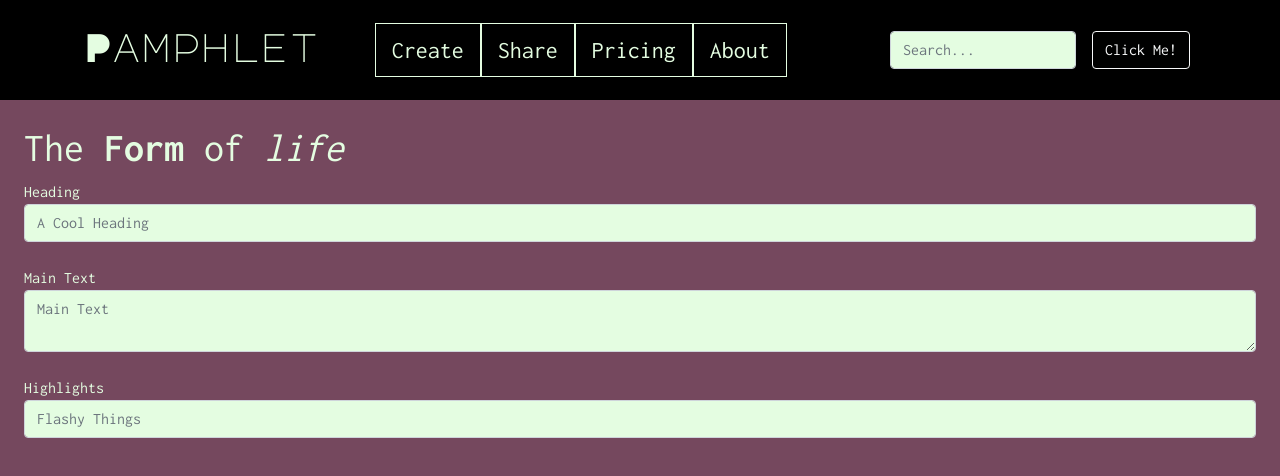
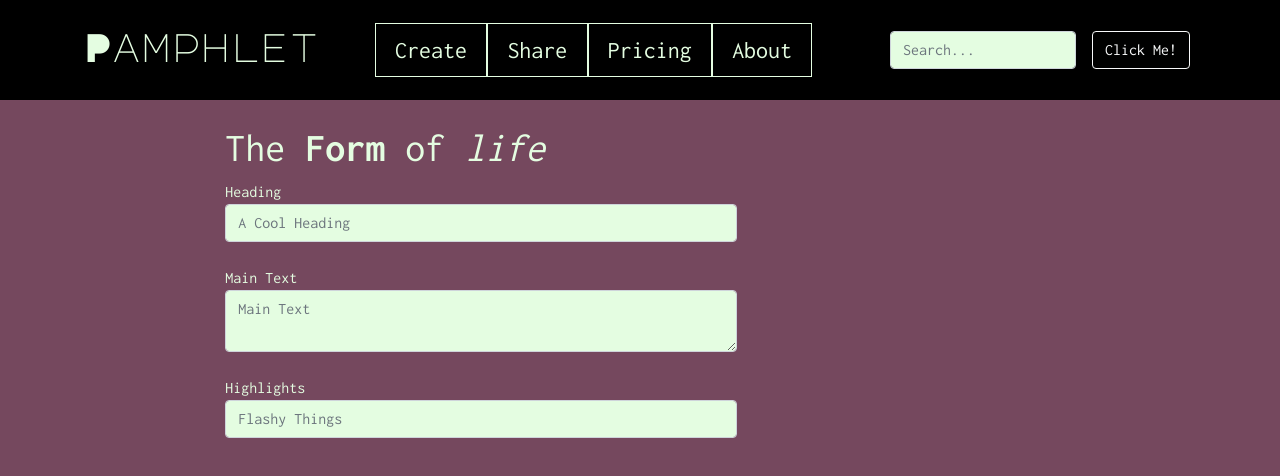
Before and after one commit to PrateekTh/pamphlet, a React (Create React App) app: page / in a window 1280 px wide. Shown: the top 476 px of the page. Built offline with nearby package versions, Linux system fonts and the light colour scheme.

Commit message:
Form Setup, Positions

```diff
--- a/src/App.css
+++ b/src/App.css
@@ -26,6 +26,16 @@ body{
   font-size: 3vh;
   color: #E4FDE1 !important;
   border: 1px #E4FDE1 solid;
+  padding-left: 1.5vw !important;
+  padding-right: 1.5vw !important;
+}
+
+.form-container{
+  max-width: 100vw;
+}
+
+.form-field{
+  width: 40vw;
 }
 
 @media (prefers-reduced-motion: no-preference) {
--- a/src/components/Form.js
+++ b/src/components/Form.js
@@ -3,18 +3,22 @@ import PropTypes from 'prop-types'
 
 export default function Form(props) {
     return (
-        <form className="main-form">
 
-            <h1>The <b>Form</b> of <i>life</i></h1>
-            <label>Heading</label><br/>
-            <input type="search" className="form-control" placeholder="A Cool Heading" aria-label="Search" /><br/>
+        <div className="row form-container">
+            <div className="col-md-2"></div>
+            <form className="main-form col-md-8">
 
-            <label>Main Text</label><br/>
-            <textarea type="text" className="form-control" placeholder="Main Text" aria-label="Search" /><br/>
+                <h1>The <b>Form</b> of <i>life</i></h1>
+                <label>Heading</label><br/>
+                <input type="search" className="form-control form-field" placeholder="A Cool Heading" aria-label="Search" /><br/>
 
-            <label>Highlights</label><br/>
-            <input type="search" className="form-control" placeholder="Flashy Things" aria-label="Search" /><br/>
+                <label>Main Text</label><br/>
+                <textarea type="text" className="form-control form-field" placeholder="Main Text" aria-label="Search" /><br/>
 
-        </form>
+                <label>Highlights</label><br/>
+                <input type="search" className="form-control form-field" placeholder="Flashy Things" aria-label="Search" /><br/>
+
+            </form>
+        </div>
     )
 }
--- a/src/components/Header.js
+++ b/src/components/Header.js
@@ -11,10 +11,10 @@ export default function Header(props) {
                 </a>
 
                 <ul className="nav col-12 col-lg-auto me-lg-auto mb-4 justify-content-center mb-md-0">
-                <li><a href="#" className="nav-link px-3 text-secondary">Create</a></li>
-                <li><a href="#" className="nav-link px-3 text-white">Share</a></li>
-                <li><a href="#" className="nav-link px-3 text-white">Pricing</a></li>
-                <li><a href="#" className="nav-link px-3 text-white">About</a></li>
+                <li><a href="#" className="nav-link px-2 text-secondary">Create</a></li>
+                <li><a href="#" className="nav-link px-2 text-white">Share</a></li>
+                <li><a href="#" className="nav-link px-2 text-white">Pricing</a></li>
+                <li><a href="#" className="nav-link px-2 text-white">About</a></li>
                 </ul>
 
                 <form className="col-12 col-lg-auto mb-3 mb-lg-0 me-lg-3">
```
